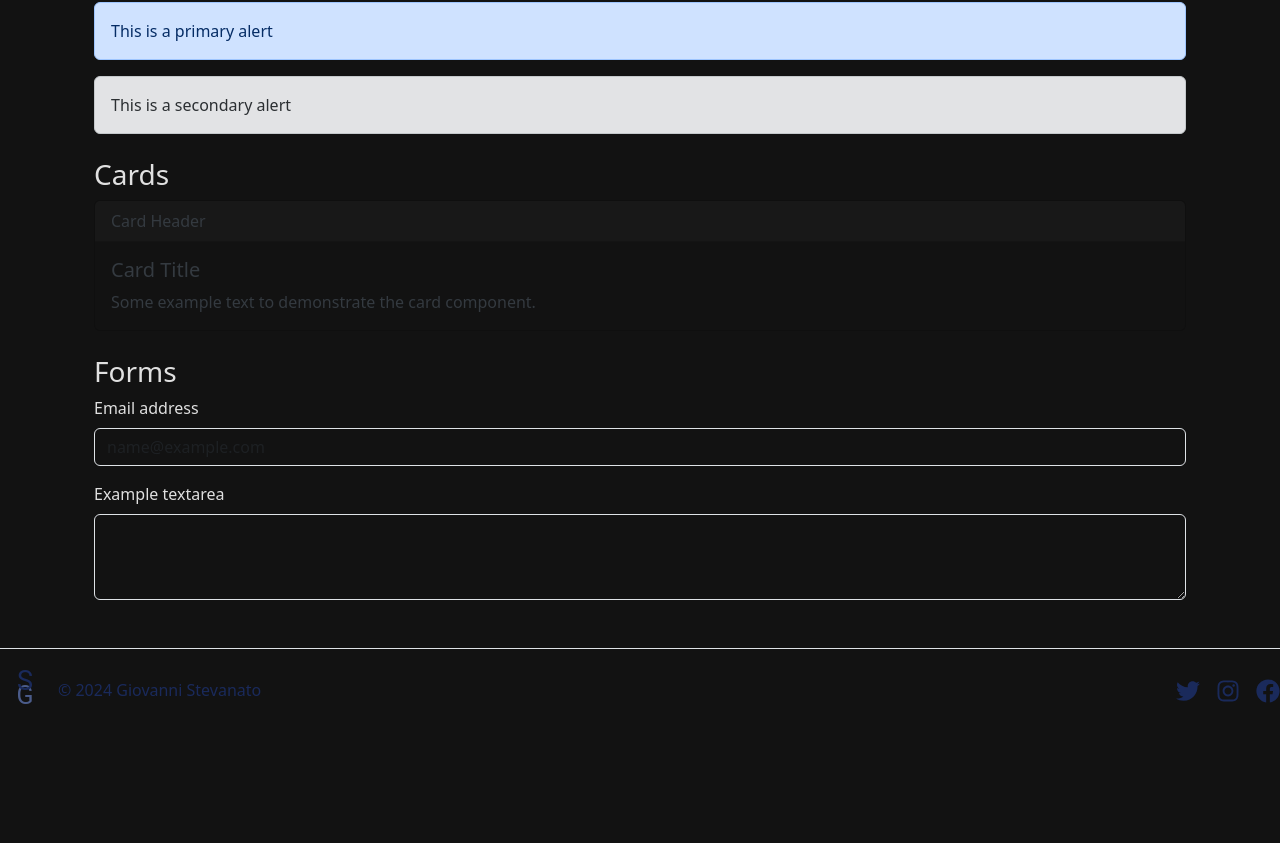
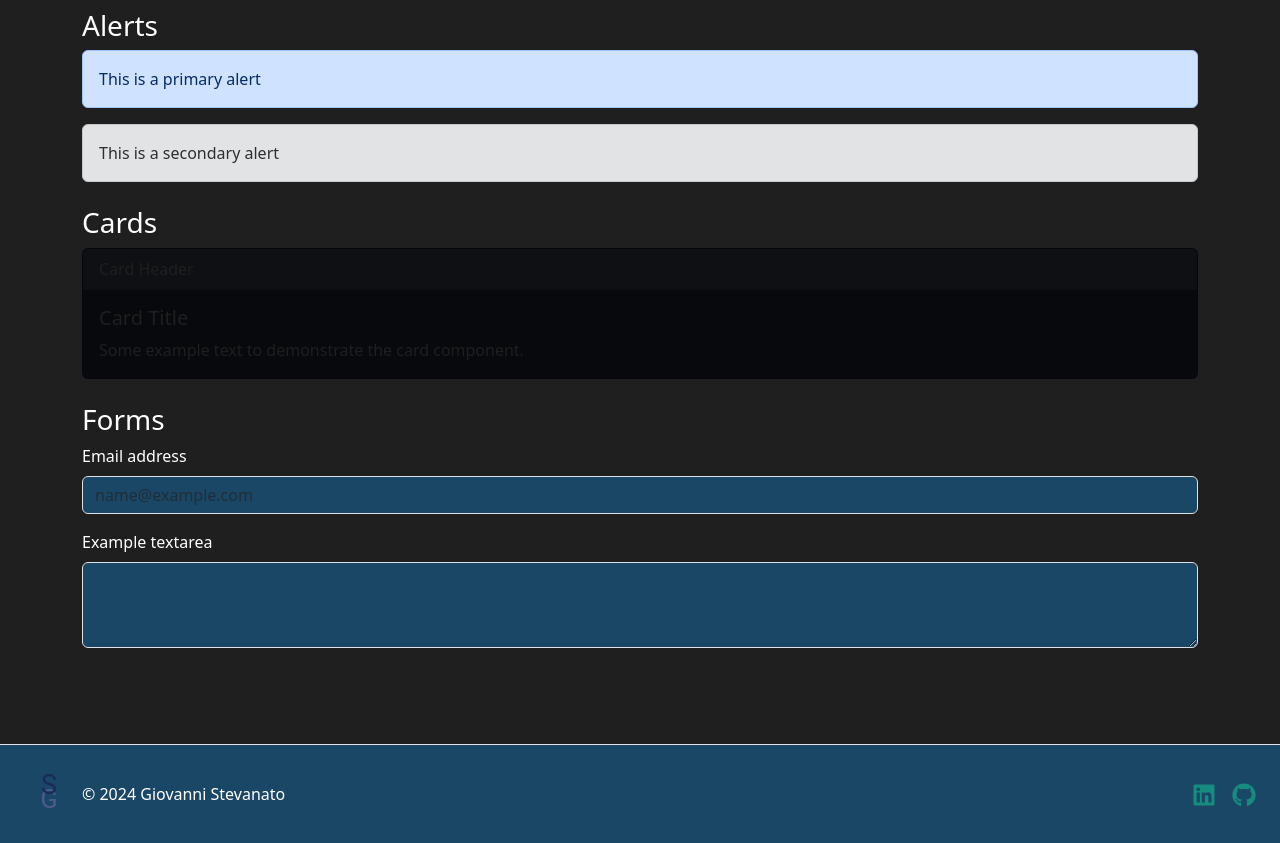
Before and after one commit to giova239/portfolio, a React (Create React App) app: page /uikit in a window 1280 px wide. Shown: the part 360-1203 px from the top of the page. Before the commit the page ends 1115 px from the top, so only its background shows below. Built offline with nearby package versions, Linux system fonts and the light colour scheme.

Commit message:
updated footer and bootstrap color palette

```diff
--- a/src/App.js
+++ b/src/App.js
@@ -10,7 +10,7 @@ function App() {
   return (
     <Router>
       <Header />
-      <div className="container my-5">
+      <div className="bg-light py-5">
         <Routes>
           <Route path="/" element={<Home />} />
           <Route path="/about" element={<About />} />
--- a/src/bootstrap-custom.scss
+++ b/src/bootstrap-custom.scss
@@ -1,30 +1,29 @@
 // Import Bootstrap functions and variables first
 @import "node_modules/bootstrap/scss/functions";
 @import "node_modules/bootstrap/scss/variables";
-@import "node_modules/bootstrap/scss/mixins"; // Import mixins for additional functionality
 
-// Custom dark color palette
-$custom-colors: (
-  "primary": #1a2a5b, // Dark blue for primary color
-  "secondary": #2b2f3a, // Dark gray for secondary color
-  "tertiary": #4b5c8a, // Accent dark blue
-  "background": #121212, // Dark background
-  "text": #e0e0e0 // Light gray text for contrast
+// Custom color palette
+$white: #ffffff;
+$theme-colors: (
+    "light":      #1f1f1f,
+    "dark":       #07090d,
+    "primary":    #1b4767,
+    "secondary":  #447493,
+    "info":       #26afcc,
+    "accent1":    #30ce93,
+    "accent2":    #168b7f,
+    "accent3":    #9ec5c5,
+    "success":    #0fb564,
+    "warning":    #eacf0e,
+    "danger":     #fd0508,
+    "text":       #ffffff,
 );
-
-// Merge custom colors with Bootstrap's default theme colors
-$theme-colors: map-merge((
-  "success": #198754,
-  "info": #4682b4,
-  "warning": #ffa500,
-  "danger": #dc3545,
-  "light": #343a40,
-  "dark": map-get($custom-colors, "background"),
-), $custom-colors);
+// Merge custom theme colors with Bootstrap's default colors
+$theme-colors: map-merge($theme-colors, $theme-colors);
 
 // Override Bootstrap's background and text colors for dark mode
-$body-bg: map-get($custom-colors, "background");
-$body-color: map-get($custom-colors, "text");
+$body-bg: map-get($theme-colors, "primary");
+$body-color: map-get($theme-colors, "text");
 
 // Import remaining Bootstrap SCSS files to apply customizations
 @import "node_modules/bootstrap/scss/bootstrap";
--- a/src/components/common/footer/footer.jsx
+++ b/src/components/common/footer/footer.jsx
@@ -1,31 +1,26 @@
 import React from 'react';
-import { FaTwitter, FaInstagram, FaFacebook } from 'react-icons/fa'; // Import the icons you want
+import { FaLinkedin, FaGithub } from 'react-icons/fa'; // Import the icons you want
 import logo from '../../../icons/logo.svg'; // Adjust the path to your logo.svg file
 
 function Footer() {
   return (
-    <footer className="bg-dark text-primary d-flex flex-wrap justify-content-between align-items-center py-3 my-4 border-top">
+    <footer className="bg-primary d-flex flex-wrap justify-content-between align-items-center p-4 border-top">
       <div className="col-md-4 d-flex align-items-center">
         <a href="/" className="mb-3 me-2 mb-md-0 text-decoration-none lh-1">
-          <img src={logo} alt="Logo" style={{ width: '50px', height: '50px' }} /> {/* Use your logo here */}
+          <img src={logo} alt="Logo" style={{ width: '50px', height: '50px' }} />
         </a>
         <span className="mb-3 mb-md-0">© 2024 Giovanni Stevanato</span>
       </div>
 
       <ul className="nav col-md-4 justify-content-end list-unstyled d-flex">
         <li className="ms-3">
-          <a className="text-primary" href="/">
-            <FaTwitter size={24} /> {/* Use Twitter icon */}
+          <a className="text-accent2" href="/">
+            <FaLinkedin size={24} />
           </a>
         </li>
         <li className="ms-3">
-          <a className="text-primary" href="/">
-            <FaInstagram size={24} /> {/* Use Instagram icon */}
-          </a>
-        </li>
-        <li className="ms-3">
-          <a className="text-primary" href="/">
-            <FaFacebook size={24} /> {/* Use Facebook icon */}
+          <a className="text-accent2" href="/">
+            <FaGithub size={24} />
           </a>
         </li>
       </ul>
```
